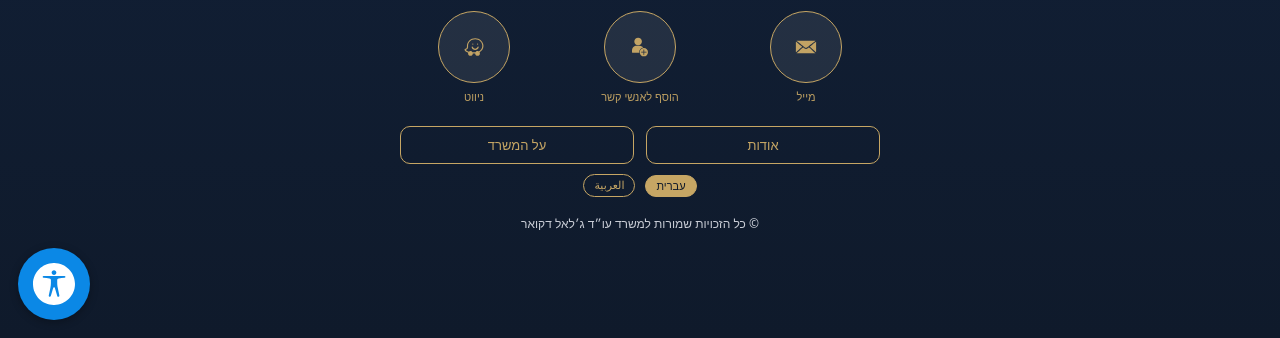
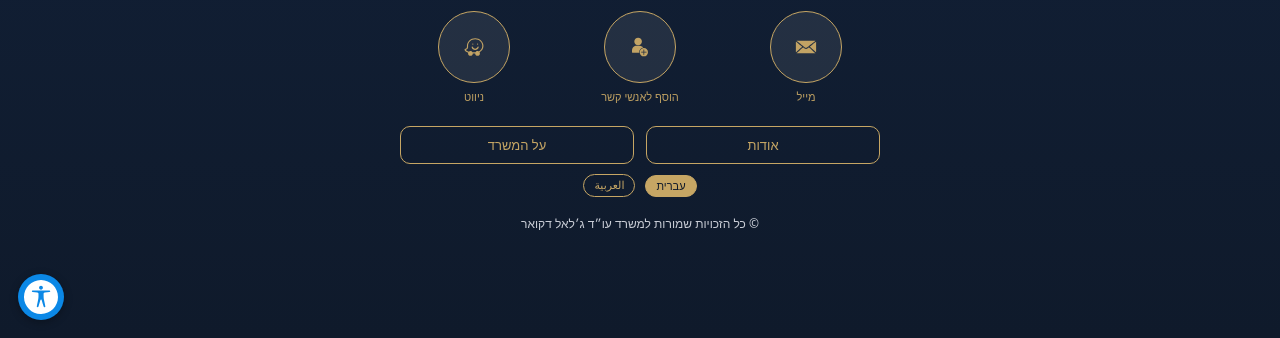
Before and after one commit to dcardhaifa-dot/JalalDakwar, a plain HTML site: page index.html in a window 1280 px wide. Shown: the part 462-800 px from the top of the page. Drawn offline with Linux system fonts and the light colour scheme.

Commit message:
Update index.html

```diff
--- a/index.html
+++ b/index.html
@@ -58,8 +58,8 @@
   position:fixed;
   bottom:18px;
   left:18px;
-  width:72px;   /* היה 46 */
-  height:72px;  /* היה 46 */
+  width:46px;   /* היה 46 */
+  height:46px;  /* היה 46 */
   border-radius:50%;
   border:none;
   background:#0b88e6;
@@ -73,8 +73,8 @@
 }
 
 .access-toggle img{
-  width:42px;   /* היה 34 */
-  height:42px;  /* היה 34 */
+  width:34px;   /* היה 34 */
+  height:34px;  /* היה 34 */
   display:block;
 }
 
```
